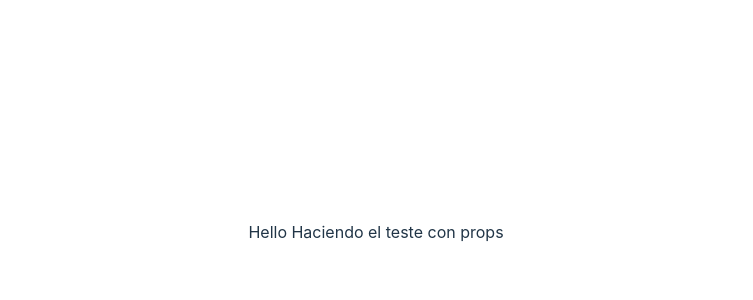
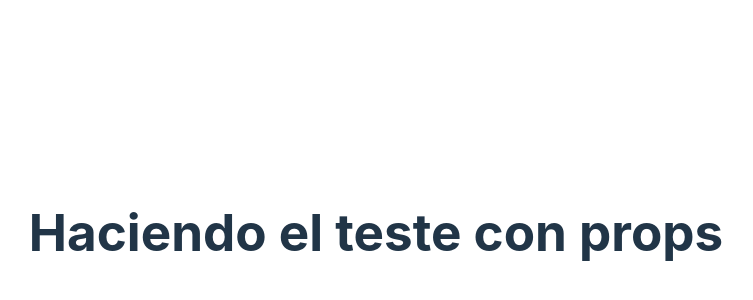
Before and after one commit to moniquemendess/frontendteste, a React (Vite) app in the folder NODE/components-props-basics/: page / in a window 1280 px wide. Shown: the part 168-468 px from the top of the page, without its empty margins (264-1017 px from the left). Built offline with nearby package versions, Linux system fonts and the light colour scheme.

Commit message:
Actualizacion de la etiqueta

```diff
--- a/NODE/components-props-basics/src/components/Title .jsx
+++ b/NODE/components-props-basics/src/components/Title .jsx
@@ -4,7 +4,7 @@ import PropTypes from 'prop-types';
 const Title= ({nombre})=> {
       return (
 
-        <p>Hello {nombre}</p>
+        <h1> {nombre}</h1>
 
   )
 }
```
